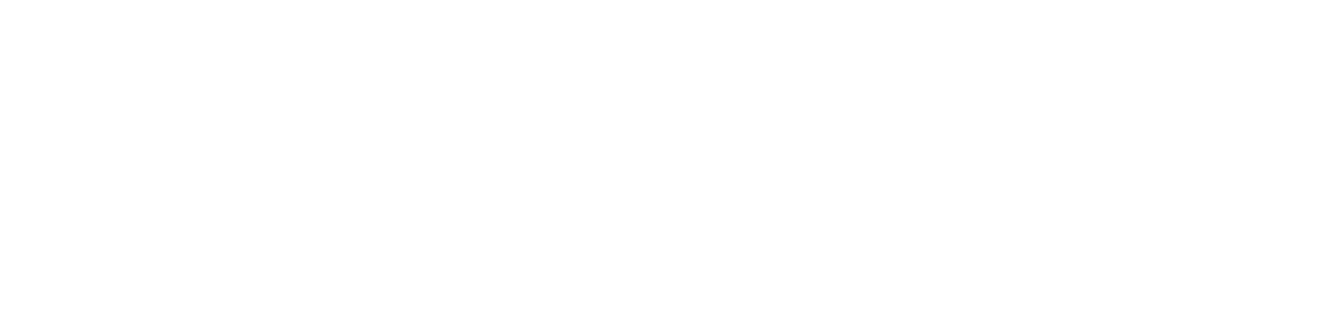
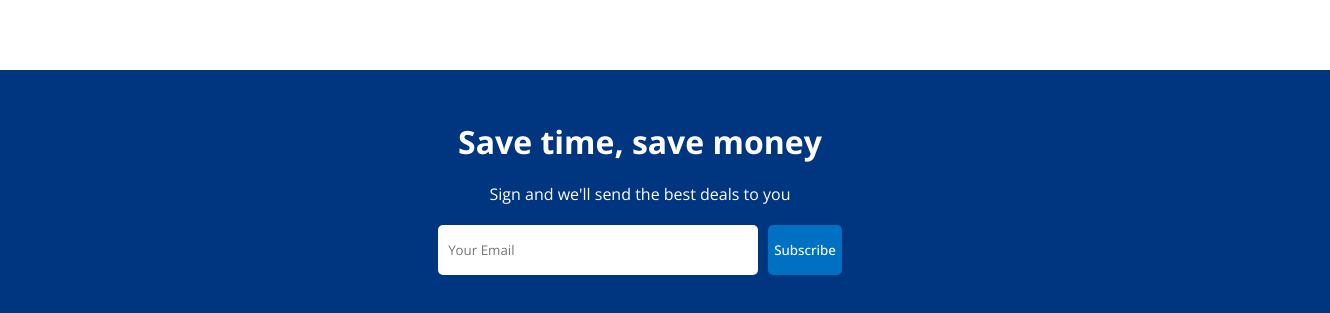
Before and after one commit to Lekan-Osindeinde/bookingapp, a React (Create React App) app: page / in a window 1280 px wide. Shown: the part 1369-1682 px from the top of the page, 1330 px wide, since content can reach past the window. Before the commit the page ends 1359 px from the top, so only its background shows below. Built offline with nearby package versions, Linux system fonts and the light colour scheme.

Commit message:
mail list

```diff
--- a/src/components/PropFeatures/propFeatures.css
+++ b/src/components/PropFeatures/propFeatures.css
@@ -10,6 +10,7 @@
     gap: 10px;
     display: flex;
     flex-direction: column;
+    cursor: pointer;
 
 }
 .pfImg{
--- a/src/components/features/features.css
+++ b/src/components/features/features.css
@@ -11,10 +11,13 @@
     border-radius: 10px;
     overflow: hidden;
     height: 250px;
+
+
 }
 .featuresImg{
     width: 100%;
     object-fit: cover;
+
 }
 .featuresTitle{
     position: absolute;
--- /dev/null
+++ b/src/components/mailList/MailList.jsx
@@ -0,0 +1,16 @@
+import "./mailList.css";
+
+const MailList = () => {
+  return (
+    <div className="m">
+      <h1 className="mt">Save time, save money</h1>
+      <span className="mDesc">Sign and we'll send the best deals to you</span>
+      <div className="mIC">
+        <input type="text" placeholder="Your Email" />
+        <button>Subscribe</button>
+      </div>
+    </div>
+  );
+};
+
+export default MailList;
--- /dev/null
+++ b/src/components/mailList/mailList.css
@@ -0,0 +1,30 @@
+.m{
+    width: 100%;
+    margin-top: 50px;
+    background-color: #003580;
+    color: white;
+    display: flex;
+    flex-direction: column;
+    align-items: center;
+    gap: 20px;
+    padding: 50px;
+
+}
+.mIC>input{
+    width: 300px;
+    height: 30px;
+    padding: 10px;
+    border: none;
+    margin-right: 10px;
+    border-radius: 5px;
+}
+.mIC>button{
+height: 50px;
+background-color: #0071c2;
+color: white;
+font-weight: 500;
+border:none;
+cursor: pointer;
+border-radius: 5px;
+
+}
--- a/src/pages/home/Home.jsx
+++ b/src/pages/home/Home.jsx
@@ -1,5 +1,6 @@
 import Features from "../../components/features/Features";
 import Header from "../../components/header/Header";
+import MailList from "../../components/mailList/MailList";
 import Navbar from "../../components/navbar/Navbar";
 import PropertyList from "../../components/propertyList/PropertyList";
 import PropFeatures from "../../components/PropFeatures/PropFeatures";
@@ -16,6 +17,7 @@
         <PropertyList />
         <h1 className="homeTitle">Homes guests love</h1>
         <PropFeatures />
+        <MailList />
       </div>
     </div>
   );
```
